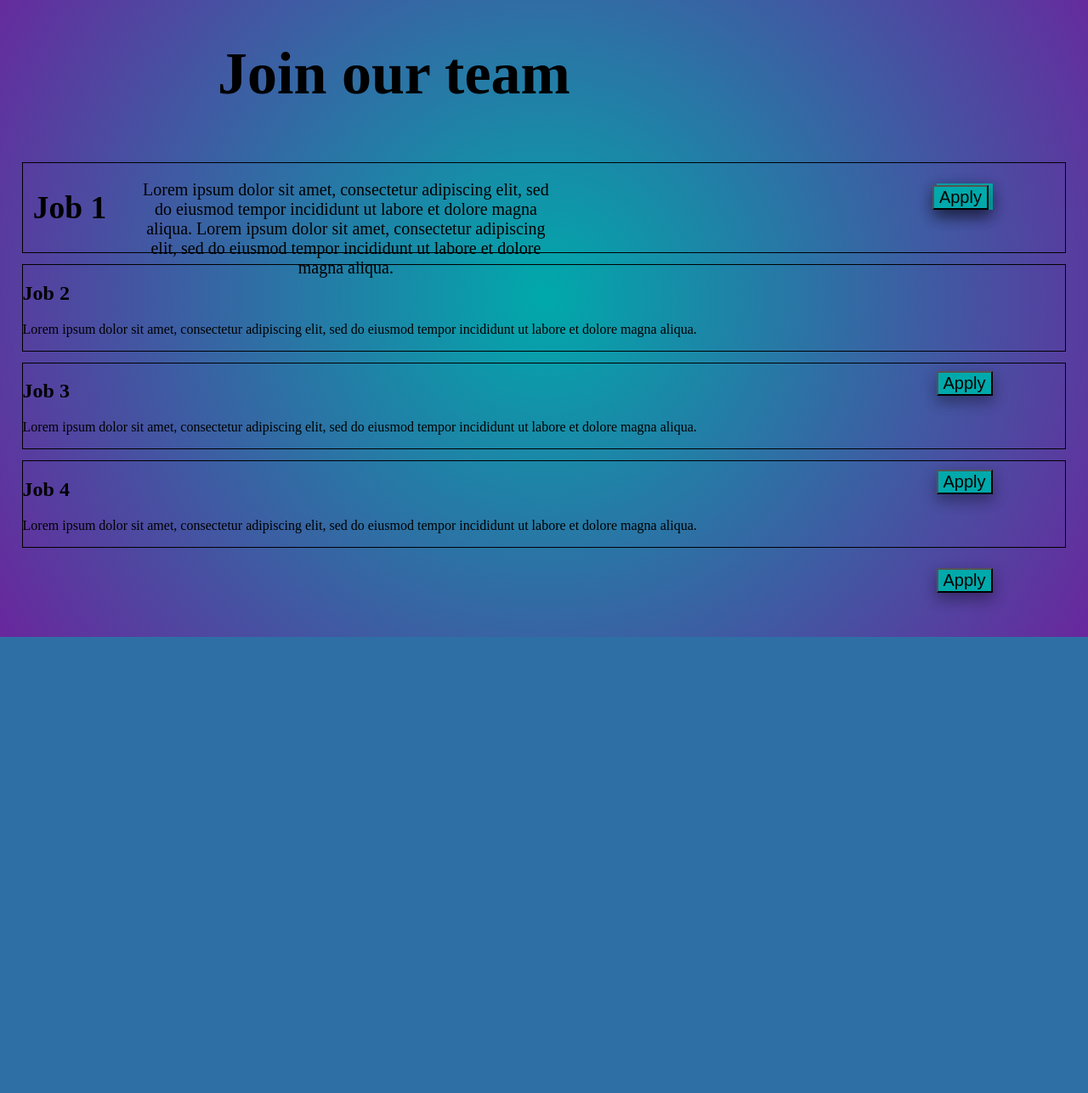
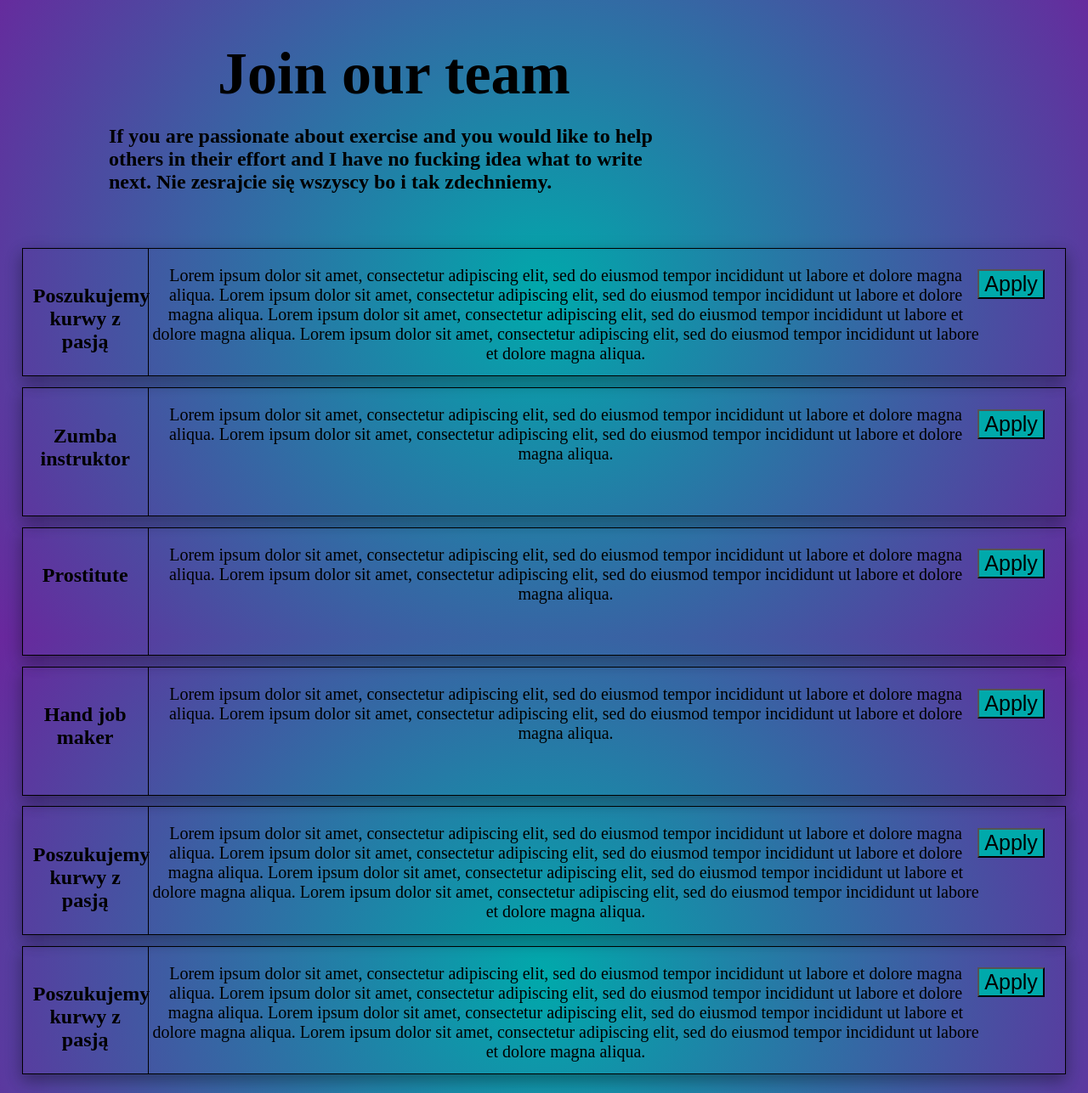
Before and after one commit to PeewPak/Gym-WebSite, a PHP site: page /Career.html in a window 1280 px wide. Shown: the part 50-1337 px from the top of the page at 85% size. Before the commit the page ends 800 px from the top, so only its background shows below. Run offline with PHP 8.4, Linux system fonts and the light colour scheme; some libraries are stand-ins or nearby versions.

Commit message:
Add files via upload

```diff
--- a/Career/Career.html
+++ b/Career/Career.html
@@ -26,29 +26,42 @@
         <div class="job_offers">
 
             <h1>Join our team</h1>
+            <div class="speech"><h2>If you are passionate about exercise and you would like to help others in their effort and I have no fucking idea what to write next. Nie zesrajcie się wszyscy bo i tak zdechniemy.</h2></div>
 
             <div class="job">
-                <div class="title"><h2>Job 1</h2></div>
-                <div class="dis"><p>Lorem ipsum dolor sit amet, consectetur adipiscing elit, sed do eiusmod tempor incididunt ut labore et dolore magna aliqua. Lorem ipsum dolor sit amet, consectetur adipiscing elit, sed do eiusmod tempor incididunt ut labore et dolore magna aliqua.</p></div>
-                <div class="apply"><Button class="apply">Apply</Button></div>
+                <div class="title"><h2>Poszukujemy kurwy z pasją</h2></div>
+                <div class="dis"><p>Lorem ipsum dolor sit amet, consectetur adipiscing elit, sed do eiusmod tempor incididunt ut labore et dolore magna aliqua. Lorem ipsum dolor sit amet, consectetur adipiscing elit, sed do eiusmod tempor incididunt ut labore et dolore magna aliqua. Lorem ipsum dolor sit amet, consectetur adipiscing elit, sed do eiusmod tempor incididunt ut labore et dolore magna aliqua. Lorem ipsum dolor sit amet, consectetur adipiscing elit, sed do eiusmod tempor incididunt ut labore et dolore magna aliqua.</p></div>
+                <div class="butt"><Button class="apply">Apply</Button></div>
             </div>
 
             <div class="job">
-                <h2>Job 2</h2>
-                <p>Lorem ipsum dolor sit amet, consectetur adipiscing elit, sed do eiusmod tempor incididunt ut labore et dolore magna aliqua. </p>
-                <Button class="apply">Apply</Button>
+                <div class="title"><h2>Zumba instruktor</h2></div>
+                <div class="dis"><p>Lorem ipsum dolor sit amet, consectetur adipiscing elit, sed do eiusmod tempor incididunt ut labore et dolore magna aliqua. Lorem ipsum dolor sit amet, consectetur adipiscing elit, sed do eiusmod tempor incididunt ut labore et dolore magna aliqua.</p></div>
+                <div class="butt"><Button class="apply">Apply</Button></div>
             </div>
 
             <div class="job">
-                <h2>Job 3</h2>
-                <p>Lorem ipsum dolor sit amet, consectetur adipiscing elit, sed do eiusmod tempor incididunt ut labore et dolore magna aliqua. </p>
-                <Button class="apply">Apply</Button>
+                <div class="title"><h2>Prostitute</h2></div>
+                <div class="dis"><p>Lorem ipsum dolor sit amet, consectetur adipiscing elit, sed do eiusmod tempor incididunt ut labore et dolore magna aliqua. Lorem ipsum dolor sit amet, consectetur adipiscing elit, sed do eiusmod tempor incididunt ut labore et dolore magna aliqua.</p></div>
+                <div class="butt"><Button class="apply">Apply</Button></div>
             </div>
 
             <div class="job">
-                <h2>Job 4</h2>
-                <p>Lorem ipsum dolor sit amet, consectetur adipiscing elit, sed do eiusmod tempor incididunt ut labore et dolore magna aliqua. </p>
-                <Button class="apply">Apply</Button>
+                <div class="title"><h2>Hand job maker</h2></div>
+                <div class="dis"><p>Lorem ipsum dolor sit amet, consectetur adipiscing elit, sed do eiusmod tempor incididunt ut labore et dolore magna aliqua. Lorem ipsum dolor sit amet, consectetur adipiscing elit, sed do eiusmod tempor incididunt ut labore et dolore magna aliqua.</p></div>
+                <div class="butt"><Button class="apply">Apply</Button></div>
+            </div>
+
+            <div class="job">
+                <div class="title"><h2>Poszukujemy kurwy z pasją</h2></div>
+                <div class="dis"><p>Lorem ipsum dolor sit amet, consectetur adipiscing elit, sed do eiusmod tempor incididunt ut labore et dolore magna aliqua. Lorem ipsum dolor sit amet, consectetur adipiscing elit, sed do eiusmod tempor incididunt ut labore et dolore magna aliqua. Lorem ipsum dolor sit amet, consectetur adipiscing elit, sed do eiusmod tempor incididunt ut labore et dolore magna aliqua. Lorem ipsum dolor sit amet, consectetur adipiscing elit, sed do eiusmod tempor incididunt ut labore et dolore magna aliqua.</p></div>
+                <div class="butt"><Button class="apply">Apply</Button></div>
+            </div>
+
+            <div class="job">
+                <div class="title"><h2>Poszukujemy kurwy z pasją</h2></div>
+                <div class="dis"><p>Lorem ipsum dolor sit amet, consectetur adipiscing elit, sed do eiusmod tempor incididunt ut labore et dolore magna aliqua. Lorem ipsum dolor sit amet, consectetur adipiscing elit, sed do eiusmod tempor incididunt ut labore et dolore magna aliqua. Lorem ipsum dolor sit amet, consectetur adipiscing elit, sed do eiusmod tempor incididunt ut labore et dolore magna aliqua. Lorem ipsum dolor sit amet, consectetur adipiscing elit, sed do eiusmod tempor incididunt ut labore et dolore magna aliqua.</p></div>
+                <div class="butt"><Button class="apply">Apply</Button></div>
             </div>
         </div>
 
--- a/Career/style_career.css
+++ b/Career/style_career.css
@@ -117,50 +117,62 @@ body{ background: radial-gradient(circle, #00a9ab 0%, #69279d 100%);}
 h1{
     font-size: 70px;
     margin-left: 20%;
-    margin-bottom: 5%;
+    margin-bottom: 1%;
+}
+
+.speech{
+  width: 50%;
+  margin-left: 10%;
+  margin-bottom: 5%;
 }
 
 
 .title{
-  height: auto;
+  top: 15%;
+  height: 100%;
   width: 10%;
-  font-size: 25px;
   display: inline-block;
+  text-align: center;
   margin-left: 1%;
 }
 
 .dis{
-    width: 40%;
-    height: auto;
+    width: 80%;
+    height: 100%;
     font-size: 20px;
+    margin-left: 1%;
+    margin-right: 1%;
     text-align: center;
     display: inline-block;
     position: absolute;
+    /*border-right: black solid 1px;*/
+    border-left: black solid 1px;
 }
 
 .butt{
-
+  float: right;
+  margin-top: 2%;
+  margin-right: 2%;
 }
 
 .apply{
-    font-size: 20px;
-    float: right;
-    margin-right: 7%;
-    margin-top: 2%;
+    font-size: 25px;
     transition-duration: 0.4s;
     background-color: #00a9ab;
-    box-shadow: 0 8px 16px 0 rgba(0,0,0,0.2), 0 6px 20px 0 rgba(0,0,0,0.19);
+    /*box-shadow: 0 8px 16px 0 rgba(0,0,0,0.2), 0 6px 20px 0 rgba(0,0,0,0.19);*/
 }
 
 .apply:hover {
     background-color:azure; /* Green */
     color: rgb(0, 0, 0);
-    box-shadow: 0 12px 16px 0 rgba(0,0,0,0.24), 0 17px 50px 0 rgba(0,0,0,0.19);
+    /*box-shadow: 0 12px 16px 0 rgba(0,0,0,0.24), 0 17px 50px 0 rgba(0,0,0,0.19);*/
   }
 
 
   .job{
+    box-shadow: 0 8px 16px 0 rgba(0,0,0,0.2), 0 6px 20px 0 rgba(0,0,0,0.19);
     border: black solid 1px;
+    height: 15%;
     margin-left: 2%;
     margin-right: 2%;
     margin-bottom: 1%;
```
